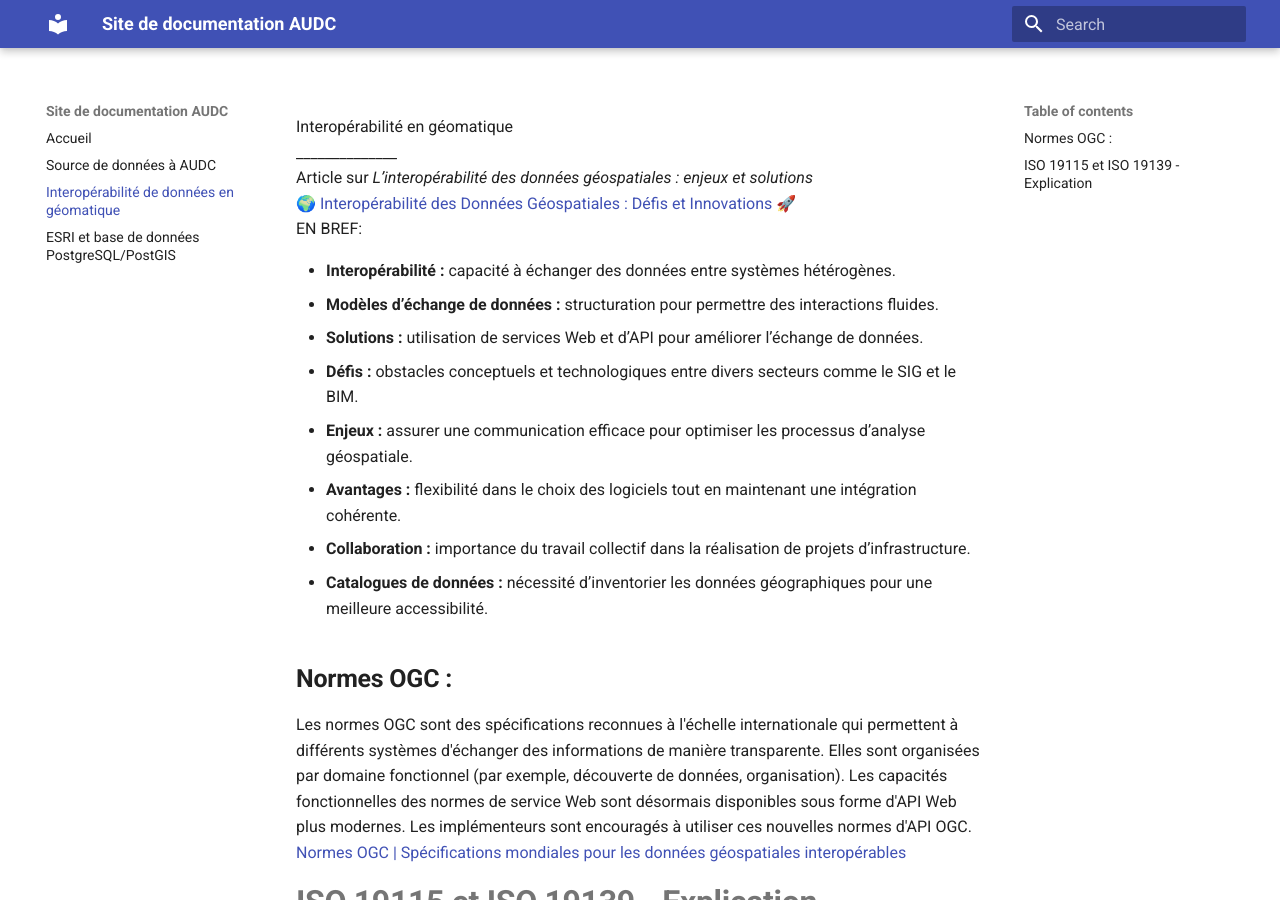
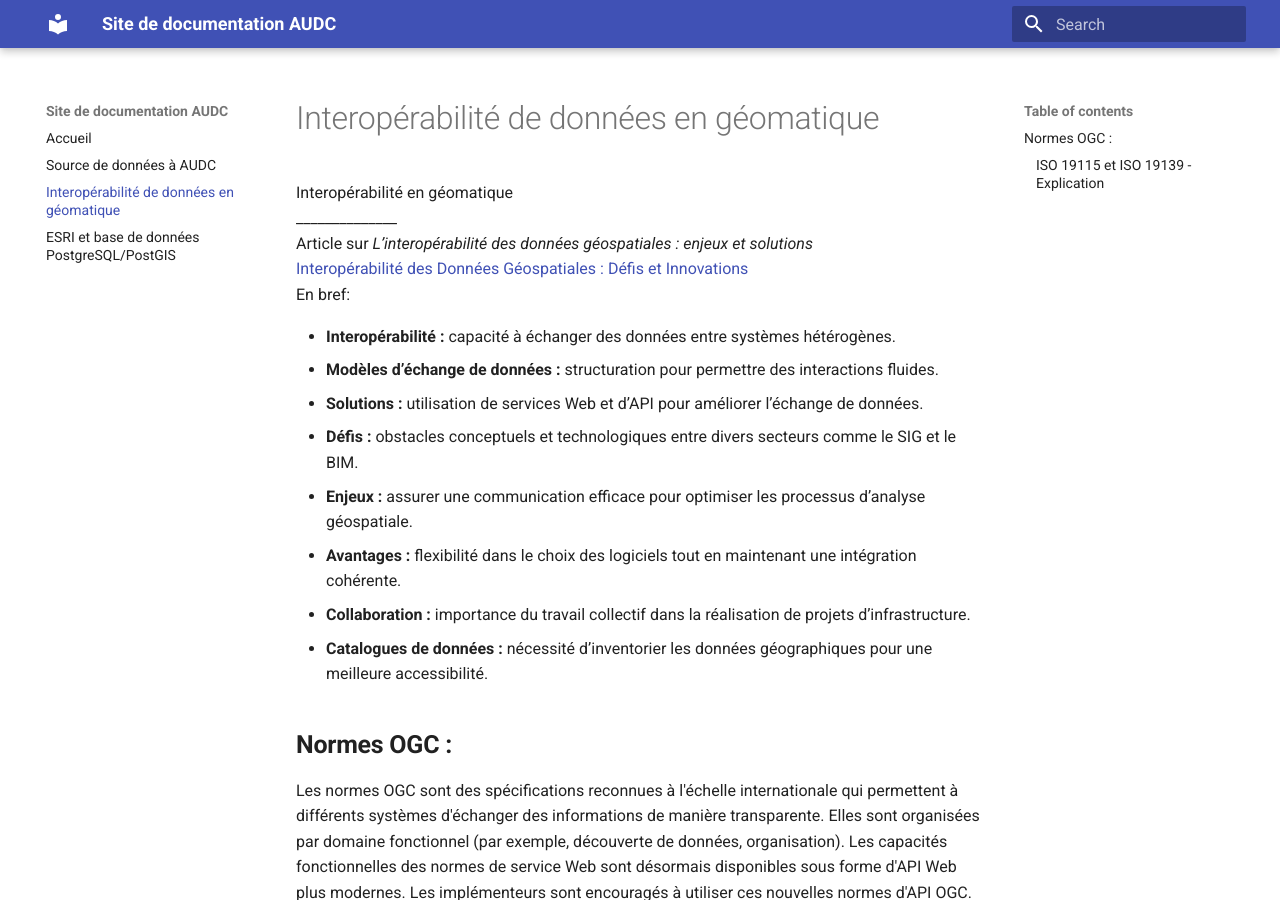
Before and after one commit to abdou123-guene/Site_de_documentation_geomatique, an MkDocs documentation site: the page built from docs/Interoperabilite.md, in a window 1280 px wide and 900 px high. Built offline with MkDocs 1.6.1 and Material for MkDocs 9.7.7, drawn with Linux system fonts in a browser that asks for light colours.

Commit message:
Update Interoperabilite.md

```diff
--- a/docs/Interoperabilite.md
+++ b/docs/Interoperabilite.md
@@ -1,8 +1,8 @@
 Interopérabilité en géomatique
 \_\_\_\_\_\_\_\_\_\_\_\_\_\_
 Article sur *L’interopérabilité des données géospatiales : enjeux et solutions*
-[🌍 Interopérabilité des Données Géospatiales : Défis et Innovations 🚀](https://geomatique-aln.fr/linteroperabilite-des-donnees-geospatiales-enjeux-et-solutions/)
-EN BREF:
+[Interopérabilité des Données Géospatiales : Défis et Innovations](https://geomatique-aln.fr/linteroperabilite-des-donnees-geospatiales-enjeux-et-solutions/)
+En bref:
 
 * **Interopérabilité :** capacité à échanger des données entre systèmes hétérogènes.
 * **Modèles d’échange de données :** structuration pour permettre des interactions fluides.
@@ -18,7 +18,7 @@
 Les normes OGC sont des spécifications reconnues à l'échelle internationale qui permettent à différents systèmes d'échanger des informations de manière transparente. Elles sont organisées par domaine fonctionnel (par exemple, découverte de données, organisation). Les capacités fonctionnelles des normes de service Web sont désormais disponibles sous forme d'API Web plus modernes. Les implémenteurs sont encouragés à utiliser ces nouvelles normes d'API OGC.
 [Normes OGC | Spécifications mondiales pour les données géospatiales interopérables](https://www.ogc.org/fr/standards/)
 
-# **ISO 19115 et ISO 19139 \- Explication**
+### **ISO 19115 et ISO 19139 \- Explication**
 
 * ISO \= Organisation internationale de normalisation
 * 19*xxx* \= Série de normes consacrées à la géomatique / information géographique
```
